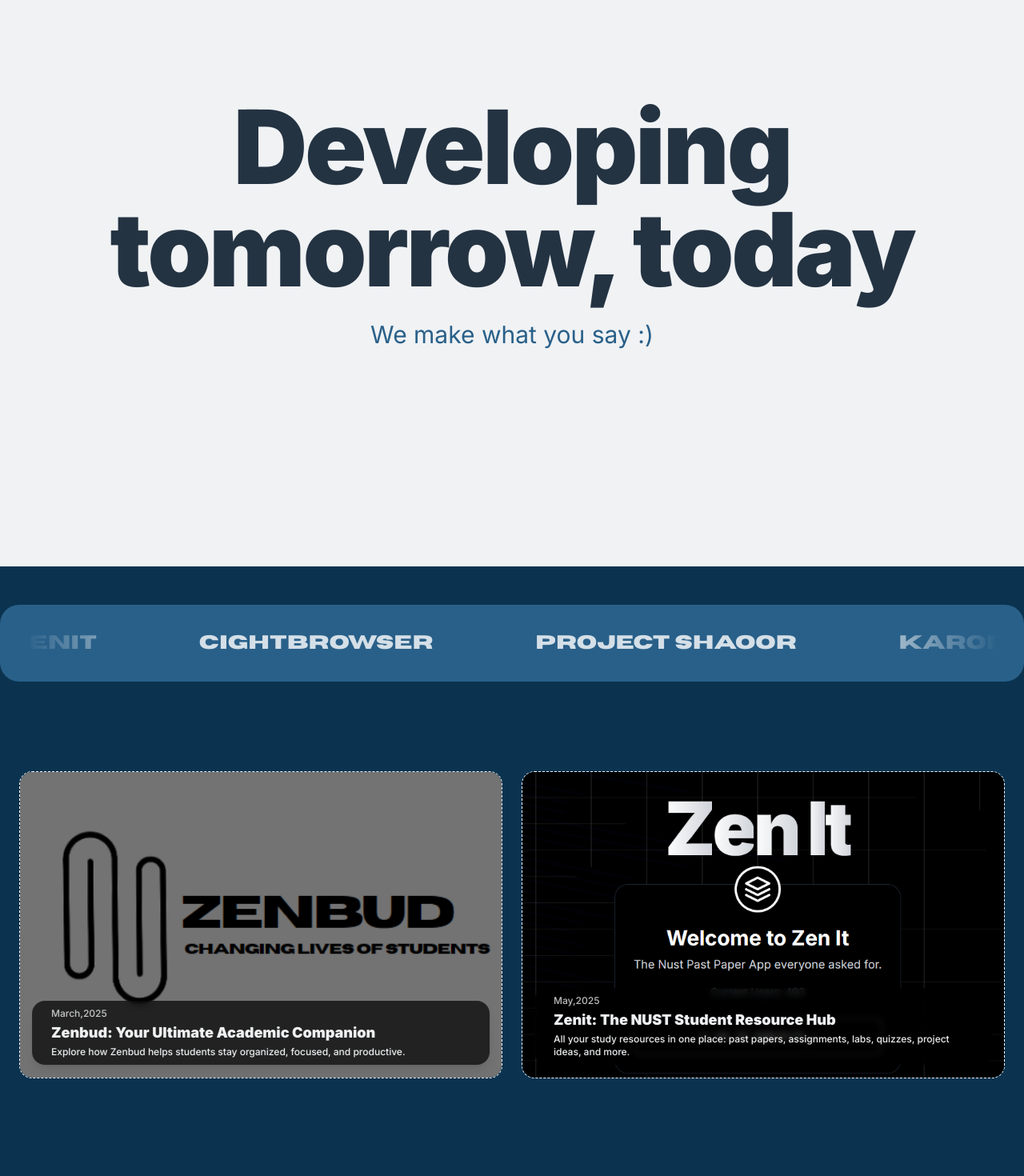
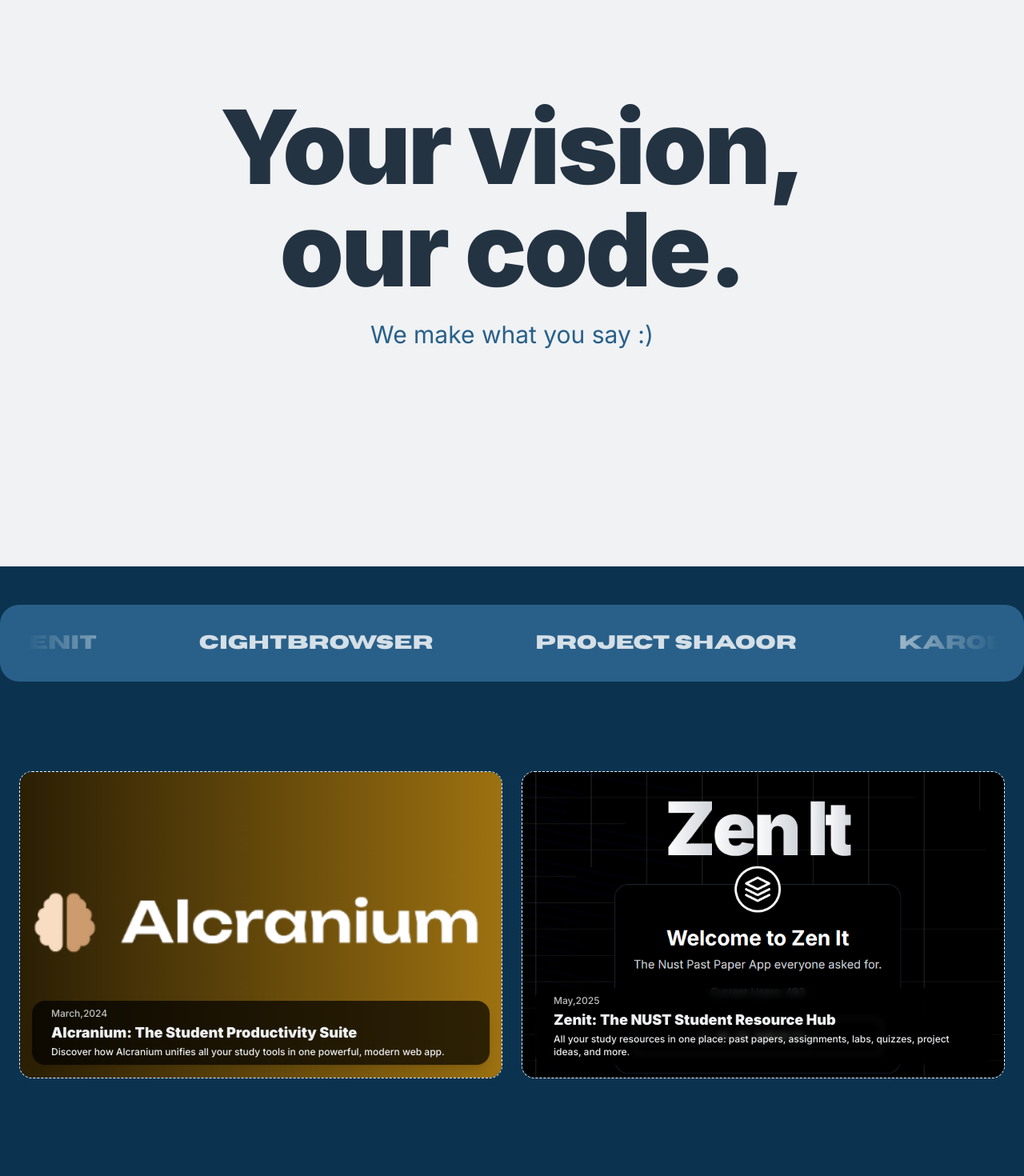
Before and after one commit to Faseeh06/zenstudios, a Next.js app: page / in a window 1280 px wide. Shown: the part 160-1630 px from the top of the page at 80% size. Built offline with nearby package versions, Linux system fonts and the light colour scheme.

Commit message:
homepage changes

```diff
--- a/app/page.tsx
+++ b/app/page.tsx
@@ -23,9 +23,9 @@ export default function HomePage() {
               className="text-6xl md:text-8xl lg:text-9xl font-black  mb-6 leading-tight tracking-tight text-foreground "
 
             >
-              Developing
+              Your vision,
               <br />
-              tomorrow, today
+              our code.
             </h1>
             <p className="text-3xl  mb-20 text-secondary">
               We make what you say :)
@@ -73,24 +73,24 @@ export default function HomePage() {
         {/* Featured Projects */}
         <section className="px-6 py-16">
           <div className="max-w-7xl mx-auto grid md:grid-cols-2 gap-6">
-            {/* Zenbud Project */}
-            <Link href="/projects/zenbud">
+            {/* Alcranium Project */}
+            <Link href="/projects/alcranium">
               <div
                 className="relative overflow-hidden rounded-2xl h-96 w-full group cursor-pointer border border-dashed border-[#f3f4f6]"
                 style={{ minHeight: '22rem', borderWidth: '1px', borderStyle: 'dashed', borderColor: '#f3f4f6', borderRadius: '1rem', borderImage: 'none', borderSpacing: 0, boxSizing: 'border-box' }}
               >
                 <img
-                  src="/images/zenbud.png"
-                  alt="Zenbud project image"
+                  src="/images/alcranium.png"
+                  alt="Alcranium project image"
                   className="absolute inset-0 w-full h-full object-cover scale-105 group-hover:scale-110 transition-transform duration-500"
                 />
                 <div
                   className="absolute left-1/2 -translate-x-1/2 bottom-4 w-[95%] rounded-2xl bg-black/70 backdrop-blur-sm px-6 py-2 flex flex-col items-start shadow-lg"
                   style={{ background: 'rgba(0,0,0,0.7)' }}
                 >
-                  <p className="text-xs font-medium text-[#f0f2f4]/80 mb-0.5">March,2025</p>
-                  <h3 className="text-base md:text-lg font-black text-[#f0f2f4] mb-0.5">Zenbud: Your Ultimate Academic Companion</h3>
-                  <span className="text-[#f0f2f4] text-xs font-medium">Explore how Zenbud helps students stay organized, focused, and productive.</span>
+                  <p className="text-xs font-medium text-[#f0f2f4]/80 mb-0.5">March,2024</p>
+                  <h3 className="text-base md:text-lg font-black text-[#f0f2f4] mb-0.5">Alcranium: The Student Productivity Suite</h3>
+                  <span className="text-[#f0f2f4] text-xs font-medium">Discover how Alcranium unifies all your study tools in one powerful, modern web app.</span>
                 </div>
               </div>
             </Link>
```
